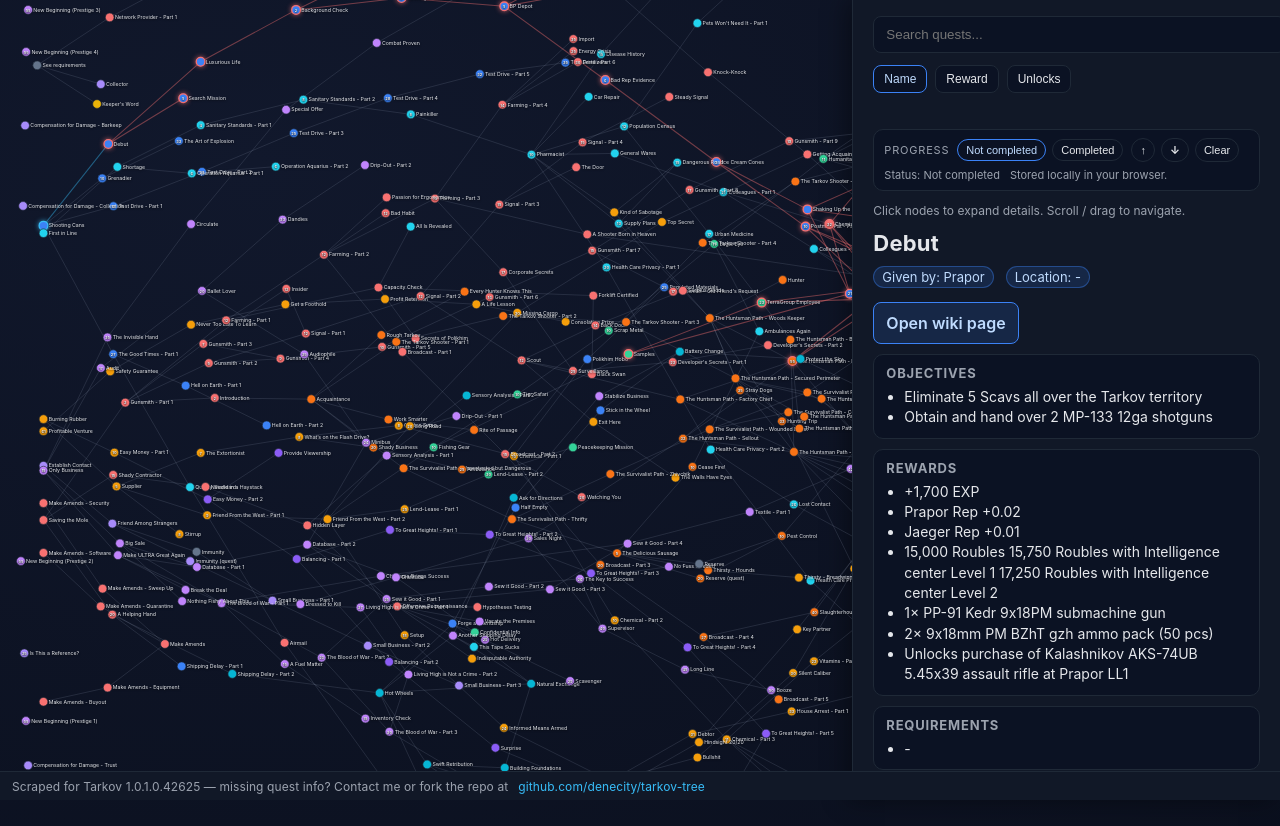
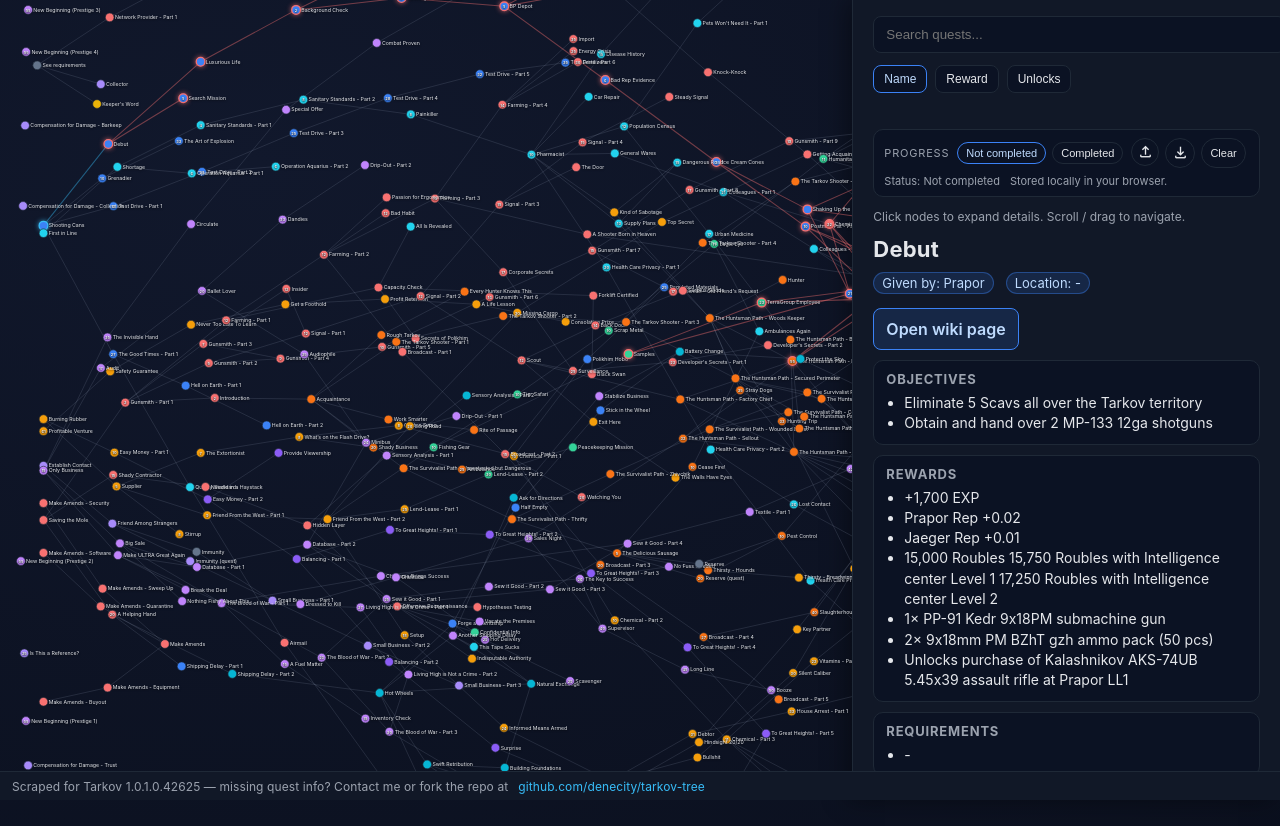
Before and after one commit to denecity/tarkov-tree, a plain HTML site: page index.html in a window 1280 px wide. Drawn offline with nearby package versions, Linux system fonts and the light colour scheme; animation ran at ten frames a second.

Commit message:
different icon for export import

```diff
--- a/index.html
+++ b/index.html
@@ -4,6 +4,7 @@
   <meta charset="utf-8" />
   <title>Tarkov Quest Tree</title>
   <script src="https://cdn.jsdelivr.net/npm/d3@7"></script>
+  <link rel="stylesheet" href="https://fonts.googleapis.com/css2?family=Material+Symbols+Outlined:opsz,wght,FILL,GRAD@20..48,400,0,0" />
   <style>
     :root {
       --bg: #0f172a;
@@ -156,7 +157,12 @@
     #progress-message[data-tone="success"] { color: #86efac; }
     #progress-message[data-tone="error"] { color: #fca5a5; }
     #progress-actions { display: inline-flex; flex-wrap: wrap; gap: 6px; }
-    .progress-icon { font-weight: 700; }
+    .progress-action.icon-btn { width: 28px; height: 28px; padding: 0; display: inline-flex; align-items: center; justify-content: center; }
+    .material-symbols-outlined {
+      font-size: 18px;
+      line-height: 1;
+      font-variation-settings: "opsz" 20, "wght" 400, "FILL" 0, "GRAD" 0;
+    }
   </style>
 </head>
 <body>
@@ -177,12 +183,12 @@
           <button class="progress-btn" data-status="completed">Completed</button>
         </div>
         <div id="progress-actions">
-          <button class="progress-action" id="export-progress" aria-label="Export progress" title="Export JSON">
-            <span class="progress-icon">↑</span>
+          <button class="progress-action icon-btn" id="export-progress" aria-label="Export progress" title="Export JSON">
+            <span class="material-symbols-outlined" aria-hidden="true">file_upload</span>
           </button>
-          <label class="progress-action file-input" aria-label="Import progress" title="Import JSON">
+          <label class="progress-action icon-btn file-input" aria-label="Import progress" title="Import JSON">
             <input id="import-progress" type="file" accept="application/json" />
-            <span class="progress-icon">↓</span>
+            <span class="material-symbols-outlined" aria-hidden="true">file_download</span>
           </label>
           <button class="progress-action" id="clear-progress" title="Clear all progress">Clear</button>
         </div>
```
